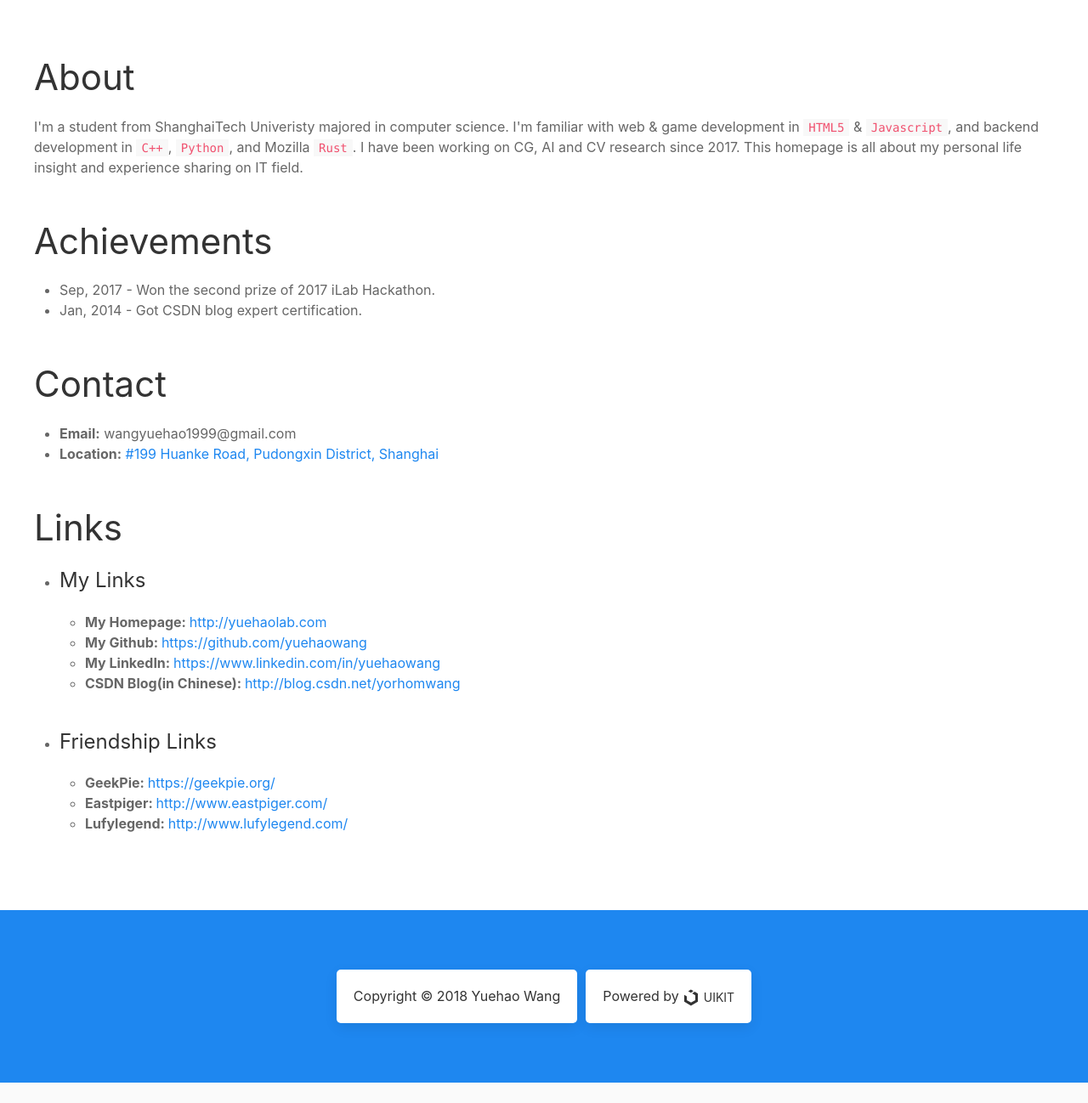
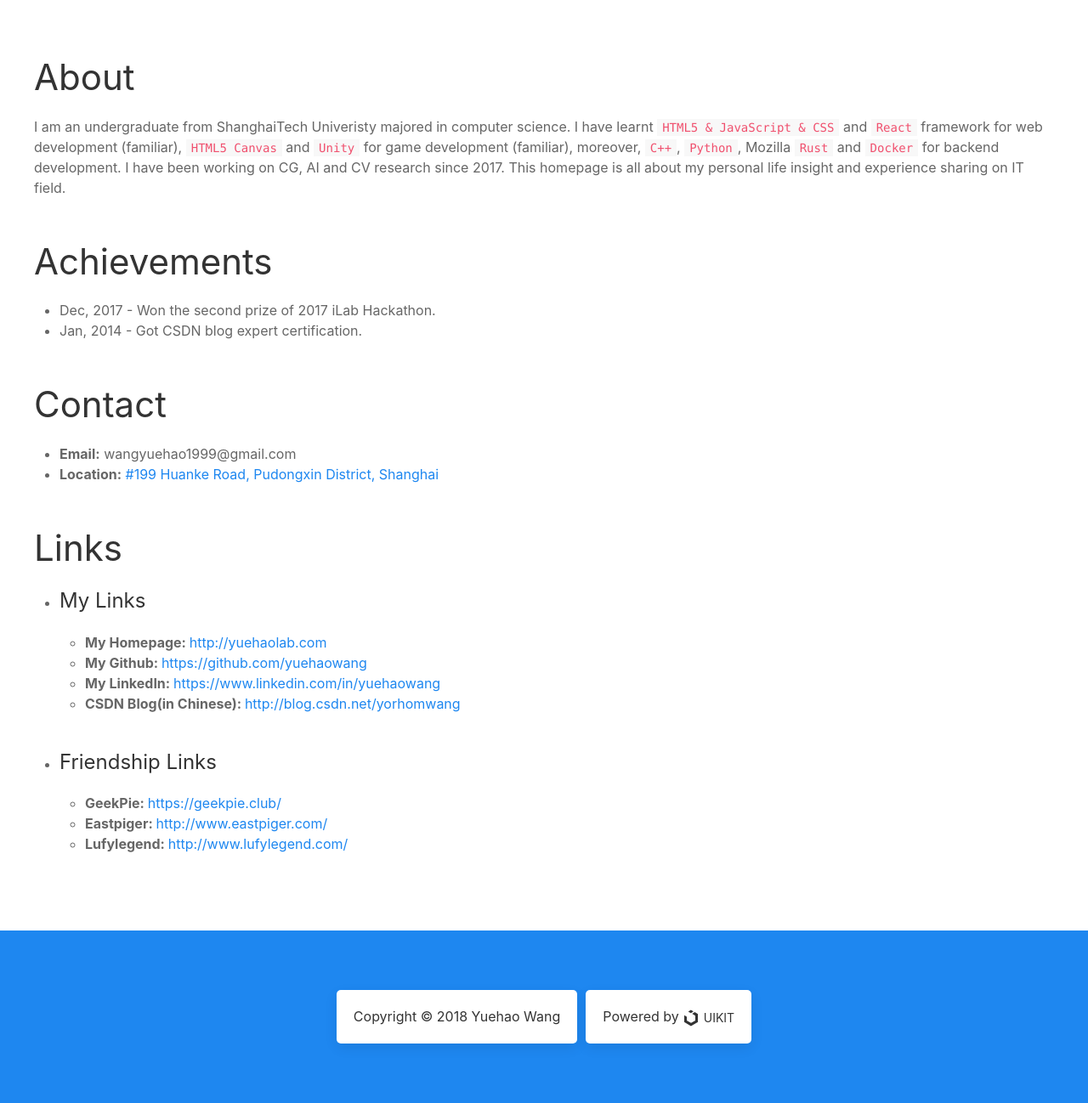
Before and after one commit to yuehaowang/yuehaolab.com, a Python web app: template templates/about.html in a window 1280 px wide. Shown: the part 304-1602 px from the top of the page at 85% size. Before the commit the page ends 1578 px from the top, so only its background shows below. Run offline with Jinja, Linux system fonts and the light colour scheme; the template is opened without the code that fills it, so the values that code supplies are empty.

Commit message:
Update about page.

```diff
--- a/templates/about.html
+++ b/templates/about.html
@@ -6,9 +6,8 @@
 	<div class="paragraph">
 		<h1>About</h1>
 		<p>
-			I'm a student from ShanghaiTech Univeristy majored in computer science.
-			I'm familiar with web &amp; game development in <code>HTML5</code> &amp; <code>Javascript</code>,
-			and backend development in <code>C++</code>, <code>Python</code>, and Mozilla <code>Rust</code>.
+			I am an undergraduate from ShanghaiTech Univeristy majored in computer science.
+			I have learnt <code>HTML5 &amp; JavaScript &amp; CSS</code> and <code>React</code> framework for web development (familiar), <code>HTML5 Canvas</code> and <code>Unity</code> for game development (familiar), moreover, <code>C++</code>, <code>Python</code>, Mozilla <code>Rust</code> and <code>Docker</code> for backend development.
 			I have been working on CG, AI and CV research since 2017. This homepage is all about my personal life insight and experience sharing on IT field.
 		</p>
 	</div>
@@ -17,7 +16,7 @@
 		<h1>Achievements</h1>
 		<p>
 			<ul>
-				<li>Sep, 2017 - Won the second prize of 2017 iLab Hackathon.</li>
+				<li>Dec, 2017 - Won the second prize of 2017 iLab Hackathon.</li>
 				<li>Jan, 2014 - Got CSDN blog expert certification.</li>
 			</ul>
 		</p>
@@ -50,7 +49,7 @@
 				<li class="uk-margin-medium">
 					<h3>Friendship Links</h3>
 					<ul>
-						<li><b>GeekPie: </b><a href="https://geekpie.org/">https://geekpie.org/</a>
+						<li><b>GeekPie: </b><a href="https://geekpie.club/">https://geekpie.club/</a>
 						<li><b>Eastpiger: </b><a href="http://www.eastpiger.com/">http://www.eastpiger.com/</a></li>
 						<li><b>Lufylegend: </b><a href="http://www.lufylegend.com/">http://www.lufylegend.com/</a></li>
 					</ul>
```
